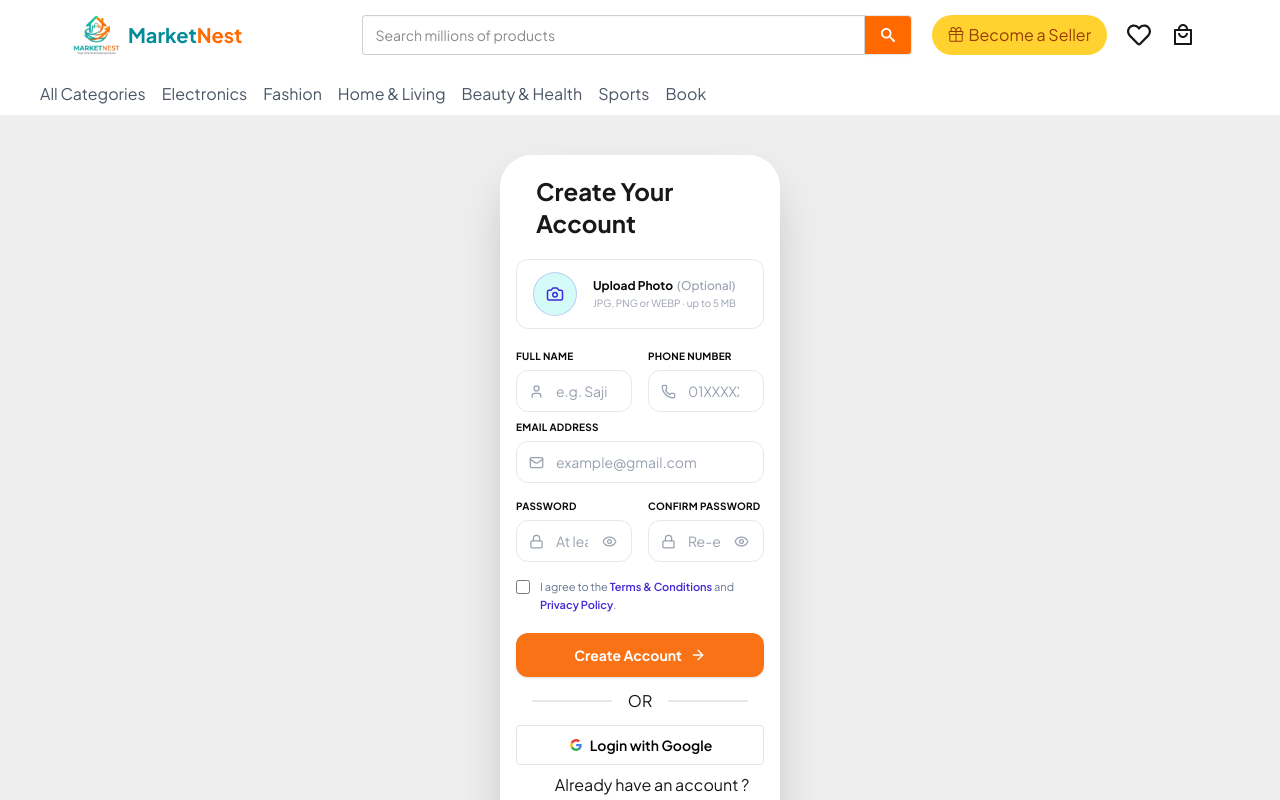
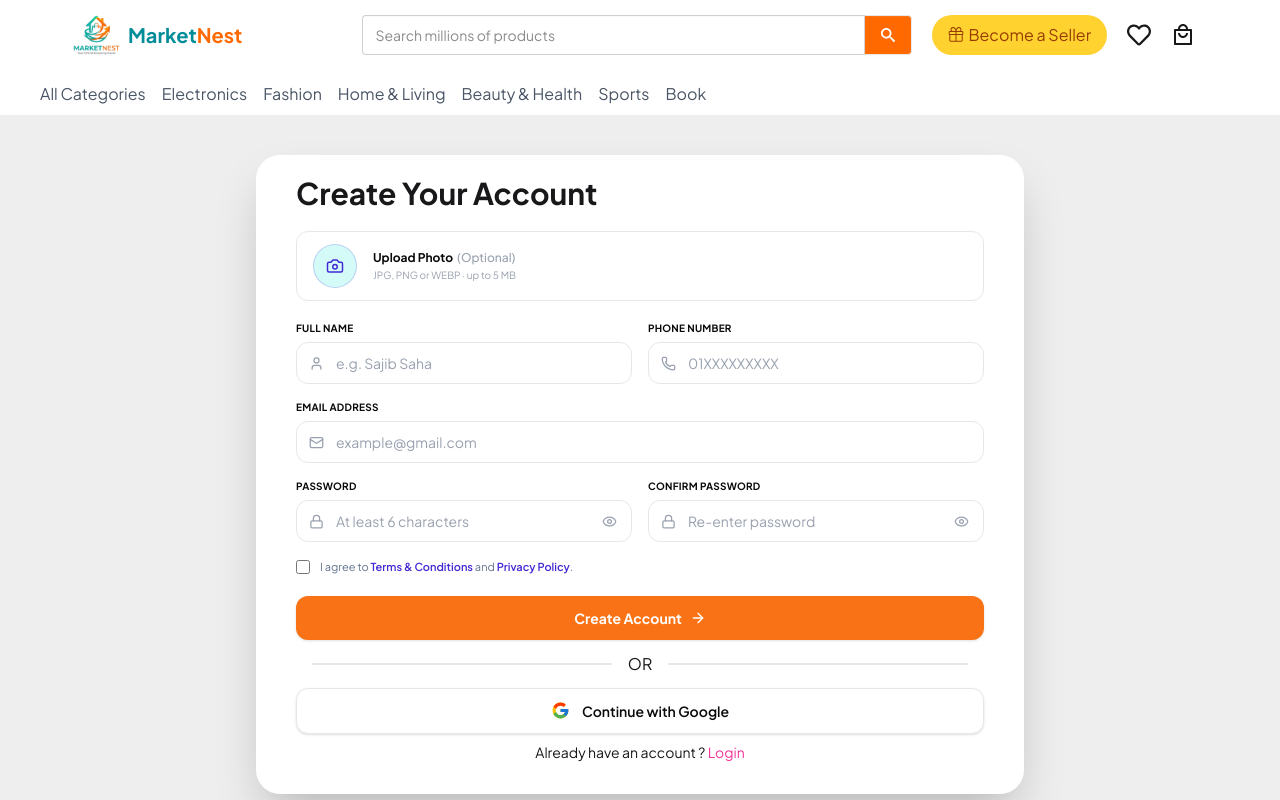
Before and after one commit to SajibSaha207/MarketNest, a React (Vite) app: page /signup in a window 1280 px wide. Shown: the top 800 px of the page. Built offline with nearby package versions, Linux system fonts and the light colour scheme; no server answers.

Commit message:
update signup Page and added social login

```diff
--- a/src/pages/Signup.jsx
+++ b/src/pages/Signup.jsx
@@ -1,15 +1,11 @@
-
 import { useMemo, useState } from "react";
-
 import { Link, useLocation, useNavigate } from "react-router";
 
 import useAuth from "../hooks/useAuth";
+import { useForm } from "react-hook-form";
+import toast from "react-hot-toast";
+import axios from "axios";
 
-import { useForm } from "react-hook-form";
-
-import toast from "react-hot-toast";
-
-import axios from "axios";
 import {
   ArrowRight,
   Camera,
@@ -19,8 +15,11 @@ import {
   User,
   Phone,
   Lock,
-  Mail
+  Mail,
 } from "lucide-react";
+
+import SocialLogin from "./SocialLogin/SocialLogin";
+import { imageUpload, saveUser } from "../utils";
 
 const Signup = () => {
   const [showPassword, setShowPassword] = useState(false);
@@ -41,49 +40,48 @@ const Signup = () => {
   const password = watch("password");
   const selectedPhoto = watch("profilePhoto");
 
-  // profile image preview
+  // Profile image preview
   const photoPreview = useMemo(() => {
     if (!selectedPhoto?.[0]) return null;
-
     return URL.createObjectURL(selectedPhoto[0]);
   }, [selectedPhoto]);
 
-  const handleRegister = (data) => {
+  const handleRegister = async (data) => {
     setLoading(true);
 
     const profileImage = data.profilePhoto?.[0];
+    let uploadedPhotoURL = "";
 
-    if (!profileImage) {
-      toast.error("Please upload a profile photo.");
-      setLoading(false);
-      return;
+    try {
+      // upload photo if provided
+      if (profileImage) {
+        uploadedPhotoURL = await imageUpload(profileImage);
       }
 
-    // create firebase account
-    registerUser(data.email, data.password)
-      .then((result) => {
-        console.log("Register user:", result.user);
+      // create Firebase account
+      const result = await registerUser(data.email, data.password);
+      console.log("Registered Firebase user:", result.user);
 
-        // upload profile photo to Imgbb
-        const formData = new FormData();
-        formData.append("image", profileImage);
+      // update Firebase profile with name + photo
+      await updateUserProfile({
+        displayName: data.name,
+        photoURL: uploadedPhotoURL,
+      });
 
-        const imgApiUrl = `https://api.imgbb.com/1/upload?key=${import.meta.env.VITE_image_host}`;
-
-        return axios.post(imgApiUrl, formData);
-      })
-      .then((res) => {
-        const photoURL = res.data.data.url;
-
-        // Update Firebase profile
-        const userProfile = {
-          displayName: data.name,
-          photoURL: photoURL,
+      // save user to MongoDB
+      const userData = {
+        email: data.email,
+        name: data.name,
+        photoURL: uploadedPhotoURL,
+        phone: data.phone || "",
+        location: data.location || "",
+        status: data.status || "",
+        bio: data.bio || "",
       };
 
-        return updateUserProfile(userProfile);
-      })
-      .then(() => {
+      await saveUser(userData);
+
+      // success
       toast.success("Account created successfully! 🎉", {
         duration: 3000,
         style: {
@@ -100,13 +98,16 @@ const Signup = () => {
       });
 
       navigate(location.state || "/");
-      })
-      .catch((error) => {
-        console.error(error);
+    } catch (error) {
+      console.error("Registration error:", error);
 
-        toast.error(
-          error?.message || "Registration failed. Please try again.",
-          {
+      // Surface the actual error message
+      const message =
+        error?.response?.data?.message ||
+        error?.message ||
+        "Registration failed. Please try again.";
+
+      toast.error(message, {
         duration: 3500,
         style: {
           borderRadius: "12px",
@@ -119,31 +120,30 @@ const Signup = () => {
           primary: "#FF8A00",
           secondary: "#ffffff",
         },
+      });
+    } finally {
+      setLoading(false);
     }
-        );
-      })
-      .finally(() => {
-        setLoading(false);
-      });
   };
-
-
 
   return (
     <div>
-            <div className='min-h-screen bg-base-300 py-10 px-125'>
-                <div className='card bg-base-100 px-4 pb-8 shadow-2xl rounded-4xl '>
-                    <h2 className='font-bold text-2xl ml-5 py-5'>Create Your Account</h2>
-                    {/* <p className=" text-sm leading-relaxed text-slate-500">
-                    Join thousands of verified shoppers discovering authentic products and independent creators.
-                </p> */}
+      {/* Main Responsive Container */}
+      <div className="min-h-screen bg-base-300 px-4 py-6 sm:px-6 sm:py-8 md:px-10 md:py-10 lg:px-16 xl:px-24">
+        {/* Card */}
+        <div className="mx-auto w-full max-w-3xl rounded-2xl bg-base-100 px-4 pb-6 shadow-2xl sm:rounded-3xl sm:px-6 sm:pb-8 md:px-8 lg:px-10">
+          {/* Heading */}
+          <h2 className="py-5 text-xl font-bold sm:text-2xl md:text-3xl">
+            Create Your Account
+          </h2>
+
           {/* Profile Photo */}
           <div className="mb-5">
             <label
               htmlFor="profilePhoto"
-                    className="group flex cursor-pointer items-center gap-4 rounded-xl border border-gray-200 bg-white px-4 py-3 transition-all duration-200 hover:border-primary hover:bg-background/50"
+              className="group flex cursor-pointer items-center gap-3 rounded-xl border border-gray-200 bg-white px-3 py-3 transition-all duration-200 hover:border-primary hover:bg-background/50 sm:gap-4 sm:px-4"
             >
-                    <div className="flex h-11 w-11 shrink-0 items-center justify-center overflow-hidden rounded-full border border-primary/20 bg-background">
+              <div className="flex h-10 w-10 shrink-0 items-center justify-center overflow-hidden rounded-full border border-primary/20 bg-background sm:h-11 sm:w-11">
                 {photoPreview ? (
                   <img
                     src={photoPreview}
@@ -153,25 +153,28 @@ const Signup = () => {
                 ) : (
                   <Camera size={18} className="text-primary" />
                 )}
-
-
               </div>
 
               <div className="min-w-0">
                 <p className="text-xs font-bold text-neutral">
                   Upload Photo
-                            <span className="ml-1 font-medium text-gray-400">(Optional)</span>
+                  <span className="ml-1 font-medium text-gray-400">
+                    (Optional)
+                  </span>
                 </p>
+
                 <p className="mt-0.5 text-[10px] text-gray-400">
                   JPG, PNG or WEBP · up to 5 MB
                 </p>
+
                 {selectedPhoto?.[0] && (
-                            <p className="mt-0.5 max-w-[200px] truncate text-[10px] font-semibold text-primary">
+                  <p className="mt-0.5 max-w-[180px] truncate text-[10px] font-semibold text-primary sm:max-w-[250px]">
                     {selectedPhoto[0].name}
                   </p>
                 )}
               </div>
             </label>
+
             <input
               id="profilePhoto"
               type="file"
@@ -183,23 +186,25 @@ const Signup = () => {
 
           {/* Full Name + Phone */}
           <div className="grid grid-cols-1 gap-4 sm:grid-cols-2">
-
             {/* Full Name */}
             <div>
               <label className="mb-1.5 block text-[10px] font-bold uppercase tracking-wide text-neutral">
                 Full Name
               </label>
+
               <div className="flex items-center rounded-xl border border-gray-200 bg-white px-3 transition-all focus-within:border-primary focus-within:ring-2 focus-within:ring-primary/10">
                 <User size={15} className="shrink-0 text-gray-400" />
+
                 <input
                   {...register("name", {
                     required: "Full name is required",
                   })}
                   type="text"
                   placeholder="e.g. Sajib Saha"
-                            className="w-full bg-transparent px-3 py-2.5 text-sm text-neutral outline-none placeholder:text-gray-400"
+                  className="w-full min-w-0 bg-transparent px-3 py-2.5 text-sm text-neutral outline-none placeholder:text-gray-400"
                 />
               </div>
+
               {errors.name && (
                 <p className="mt-1 text-[10px] font-medium text-red-500">
                   {errors.name.message}
@@ -212,8 +217,10 @@ const Signup = () => {
               <label className="mb-1.5 block text-[10px] font-bold uppercase tracking-wide text-neutral">
                 Phone Number
               </label>
+
               <div className="flex items-center rounded-xl border border-gray-200 bg-white px-3 transition-all focus-within:border-primary focus-within:ring-2 focus-within:ring-primary/10">
                 <Phone size={15} className="shrink-0 text-gray-400" />
+
                 <input
                   {...register("phone", {
                     required: "Phone number is required",
@@ -224,9 +231,10 @@ const Signup = () => {
                   })}
                   type="tel"
                   placeholder="01XXXXXXXXX"
-                            className="w-full bg-transparent px-3 py-2.5 text-sm text-neutral outline-none placeholder:text-gray-400"
+                  className="w-full min-w-0 bg-transparent px-3 py-2.5 text-sm text-neutral outline-none placeholder:text-gray-400"
                 />
               </div>
+
               {errors.phone && (
                 <p className="mt-1 text-[10px] font-medium text-red-500">
                   {errors.phone.message}
@@ -235,16 +243,15 @@ const Signup = () => {
             </div>
           </div>
 
-                      {/* name
-                      <label className="label text-black font-bold ml-6">Name</label>
-                <input type="text" name='name' className="input w-[420px] ml-6" placeholder="Name" /> */}
-
+          {/* Email */}
           <div>
-                    <label className="mb-1.5 block text-[10px] font-bold uppercase tracking-wide text-neutral mt-2">
+            <label className="mb-1.5 mt-4 block text-[10px] font-bold uppercase tracking-wide text-neutral">
               Email Address
             </label>
+
             <div className="flex items-center rounded-xl border border-gray-200 bg-white px-3 transition-all focus-within:border-primary focus-within:ring-2 focus-within:ring-primary/10">
               <Mail size={15} className="shrink-0 text-gray-400" />
+
               <input
                 {...register("email", {
                   required: "Email is required",
@@ -255,25 +262,28 @@ const Signup = () => {
                 })}
                 type="email"
                 placeholder="example@gmail.com"
-                            className="w-full bg-transparent px-3 py-2.5 text-sm text-neutral outline-none placeholder:text-gray-400"
+                className="w-full min-w-0 bg-transparent px-3 py-2.5 text-sm text-neutral outline-none placeholder:text-gray-400"
               />
             </div>
-                    {errors.phone && (
+
+            {errors.email && (
               <p className="mt-1 text-[10px] font-medium text-red-500">
-                            {errors.phone.message}
+                {errors.email.message}
               </p>
             )}
           </div>
+
           {/* Password + Confirm Password */}
           <div className="mt-4 grid grid-cols-1 gap-4 sm:grid-cols-2">
-
             {/* Password */}
             <div>
               <label className="mb-1.5 block text-[10px] font-bold uppercase tracking-wide text-neutral">
                 Password
               </label>
+
               <div className="flex items-center rounded-xl border border-gray-200 bg-white px-3 transition-all focus-within:border-primary focus-within:ring-2 focus-within:ring-primary/10">
                 <Lock size={15} className="shrink-0 text-gray-400" />
+
                 <input
                   {...register("password", {
                     required: "Password is required",
@@ -284,16 +294,22 @@ const Signup = () => {
                   })}
                   type={showPassword ? "text" : "password"}
                   placeholder="At least 6 characters"
-                            className="w-full bg-transparent px-3 py-2.5 text-sm text-neutral outline-none placeholder:text-gray-400"
+                  className="w-full min-w-0 bg-transparent px-3 py-2.5 text-sm text-neutral outline-none placeholder:text-gray-400"
                 />
+
                 <button
                   type="button"
                   onClick={() => setShowPassword((prev) => !prev)}
                   className="shrink-0 p-0.5 text-gray-400 transition-colors hover:text-primary"
                 >
-                            {showPassword ? <EyeOff size={15} /> : <Eye size={15} />}
+                  {showPassword ? (
+                    <EyeOff size={15} />
+                  ) : (
+                    <Eye size={15} />
+                  )}
                 </button>
               </div>
+
               {errors.password && (
                 <p className="mt-1 text-[10px] font-medium text-red-500">
                   {errors.password.message}
@@ -306,8 +322,10 @@ const Signup = () => {
               <label className="mb-1.5 block text-[10px] font-bold uppercase tracking-wide text-neutral">
                 Confirm Password
               </label>
+
               <div className="flex items-center rounded-xl border border-gray-200 bg-white px-3 transition-all focus-within:border-primary focus-within:ring-2 focus-within:ring-primary/10">
                 <Lock size={15} className="shrink-0 text-gray-400" />
+
                 <input
                   {...register("confirmPassword", {
                     required: "Please confirm your password",
@@ -316,16 +334,24 @@ const Signup = () => {
                   })}
                   type={showConfirmPassword ? "text" : "password"}
                   placeholder="Re-enter password"
-                            className="w-full bg-transparent px-3 py-2.5 text-sm text-neutral outline-none placeholder:text-gray-400"
+                  className="w-full min-w-0 bg-transparent px-3 py-2.5 text-sm text-neutral outline-none placeholder:text-gray-400"
                 />
+
                 <button
                   type="button"
-                            onClick={() => setShowConfirmPassword((prev) => !prev)}
+                  onClick={() =>
+                    setShowConfirmPassword((prev) => !prev)
+                  }
                   className="shrink-0 p-0.5 text-gray-400 transition-colors hover:text-primary"
                 >
-                            {showConfirmPassword ? <EyeOff size={15} /> : <Eye size={15} />}
+                  {showConfirmPassword ? (
+                    <EyeOff size={15} />
+                  ) : (
+                    <Eye size={15} />
+                  )}
                 </button>
               </div>
+
               {errors.confirmPassword && (
                 <p className="mt-1 text-[10px] font-medium text-red-500">
                   {errors.confirmPassword.message}
@@ -344,8 +370,9 @@ const Signup = () => {
                 })}
                 className="mt-0.5 h-3.5 w-3.5 shrink-0 cursor-pointer accent-primary"
               />
+
               <span className="text-[11px] leading-[1.6] text-slate-500">
-                        I agree to the{" "}
+                I agree to{" "}
                 <Link
                   to="/terms"
                   className="font-semibold text-primary hover:text-secondary"
@@ -362,6 +389,7 @@ const Signup = () => {
                 .
               </span>
             </label>
+
             {errors.terms && (
               <p className="mt-1.5 text-[10px] font-medium text-red-500">
                 {errors.terms.message}
@@ -374,7 +402,7 @@ const Signup = () => {
             type="button"
             onClick={handleSubmit(handleRegister)}
             disabled={loading}
-                className="mt-5 flex w-full cursor-pointer items-center justify-center gap-2 rounded-xl bg-component px-5 py-3 text-sm font-bold text-white shadow-sm transition-all duration-200 hover:-translate-y-0.5  hover:shadow-md active:translate-y-0 disabled:cursor-not-allowed disabled:opacity-60"
+            className="mt-5 flex w-full cursor-pointer items-center justify-center gap-2 rounded-xl bg-component px-5 py-3 text-sm font-bold text-white shadow-sm transition-all duration-200 hover:-translate-y-0.5 hover:shadow-md active:translate-y-0 disabled:cursor-not-allowed disabled:opacity-60"
           >
             {loading ? (
               <>
@@ -388,22 +416,23 @@ const Signup = () => {
               </>
             )}
           </button>
-                  <div className="divider px-4">OR</div>
 
-                  <div className=''>
-                    <button className="btn bg-white text-black border-[#e5e5e5] w-full ml-">
-  <svg aria-label="Google logo" width="16" height="16" xmlns="http://www.w3.org/2000/svg" viewBox="0 0 512 512"><g><path d="m0 0H512V512H0" fill="#fff"></path><path fill="#34a853" d="M153 292c30 82 118 95 171 60h62v48A192 192 0 0190 341"></path><path fill="#4285f4" d="m386 400a140 175 0 0053-179H260v74h102q-7 37-38 57"></path><path fill="#fbbc02" d="m90 341a208 200 0 010-171l63 49q-12 37 0 73"></path><path fill="#ea4335" d="m153 219c22-69 116-109 179-50l55-54c-78-75-230-72-297 55"></path></g></svg>
-  Login with Google
-</button>
+          <div className="divider px-2 sm:px-4">OR</div>
 
+          {/* Social Login */}
+          <div className="w-full">
+            <SocialLogin />
           </div>
-                  <p>
-                    <p className='text-center ml-6 mt-2'>Already have an account ? <span className='text-pink-500 cursor-pointer'>Login</span></p>
+
+          {/* Login */}
+          <p className="mt-2 text-center text-sm">
+            Already have an account ?{" "}
+            <span className="cursor-pointer text-pink-500">
+              Login
+            </span>
           </p>
         </div>
-
       </div>
-
     </div>
   );
 };
--- a/src/pages/SocialLogin/SocialLogin.jsx
+++ b/src/pages/SocialLogin/SocialLogin.jsx
@@ -1,10 +1,98 @@
-import React from 'react';
+import { useLocation, useNavigate } from "react-router";
+import { FcGoogle } from "react-icons/fc";
+import { Loader2 } from "lucide-react";
+import { toast } from "react-hot-toast";
+import useAuth from "../../hooks/useAuth";
+import { saveUser } from "../../utils/index";
 
 const SocialLogin = () => {
+    const { signinGoogle, loading, setLoading } = useAuth();
+
+    const location = useLocation();
+    const navigate = useNavigate();
+
+    const handleGoogleSignin = () => {
+        setLoading(true);
+
+        signinGoogle()
+            .then((result) => {
+                const firebaseUser = result.user;
+
+                // Save to MongoDB
+                const userData = {
+                    email: firebaseUser.email,
+                    name: firebaseUser.displayName || "",
+                    photoURL: firebaseUser.photoURL || "",
+                    phone: "",
+                    location: "",
+                    status: "",
+                    bio: "",
+                };
+                return saveUser(userData);
+            })
+            .then(() => {
+                toast.success("Welcome to MessHub! 🎉", {
+                    duration: 3000,
+                    style: {
+                        borderRadius: "12px",
+                        background: "#D5FBF9",
+                        color: "#173B3A",
+                        border: "1px solid #006B68",
+                        fontWeight: "600",
+                    },
+                    iconTheme: {
+                        primary: "#006B68",
+                        secondary: "#ffffff",
+                    },
+                });
+
+                navigate(location?.state || "/");
+            })
+            .catch((error) => {
+                console.error(error);
+
+                toast.error(
+                    "Google sign-in failed. Please try again.",
+                    {
+                        duration: 3500,
+                        style: {
+                            borderRadius: "12px",
+                            background: "#ffffff",
+                            color: "#173B3A",
+                            border: "1px solid #FF8A00",
+                            fontWeight: "600",
+                        },
+                        iconTheme: {
+                            primary: "#FF8A00",
+                            secondary: "#ffffff",
+                        },
+                    }
+                );
+            })
+            .finally(() => {
+                setLoading(false);
+            });
+    };
+
     return (
-        <div>
-
-        </div>
+        <button
+            type="button"
+            onClick={handleGoogleSignin}
+            disabled={loading}
+            className="flex w-full cursor-pointer items-center justify-center gap-3 rounded-xl border border-gray-200 bg-white px-5 py-3 text-sm font-semibold text-neutral shadow-sm transition-all duration-200 hover:border-primary/40 hover:bg-background hover:shadow-md active:scale-[0.99] disabled:cursor-not-allowed disabled:opacity-60"
+        >
+            {loading ? (
+                <>
+                    <Loader2 size={18} className="animate-spin text-primary" />
+                    <span>Signing in…</span>
+                </>
+            ) : (
+                <>
+                    <FcGoogle size={19} />
+                    <span>Continue with Google</span>
+                </>
+            )}
+        </button>
     );
 };
 
--- /dev/null
+++ b/src/utils/index.js
@@ -0,0 +1,22 @@
+import axios from "axios"
+
+//image upload using imageBB
+export const imageUpload = async imageData => {
+    const formData = new FormData()
+    formData.append('image', imageData)
+
+    const { data } = await axios.post(
+        `https://api.imgbb.com/1/upload?key=${import.meta.env.VITE_image_host}`,
+        formData
+    )
+    return data?.data?.display_url
+}
+
+// Save user to MongoDB
+export const saveUser = async userData => {
+    const { data } = await axios.post(
+        `${import.meta.env.VITE_api_url}users`,
+        userData
+    )
+    return data
+}
```
Lines whose indentation alone changed are shown as unchanged.
